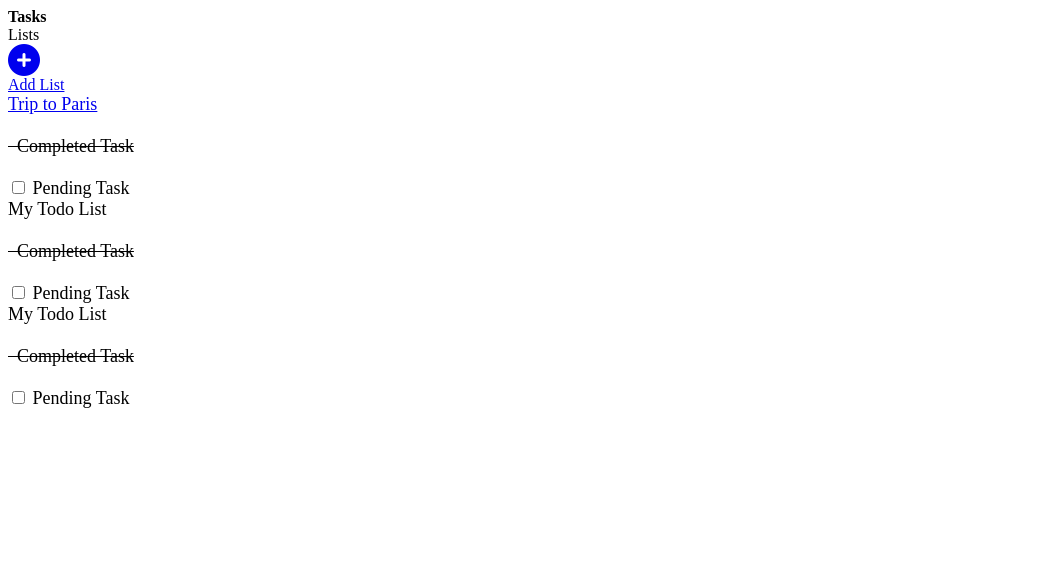
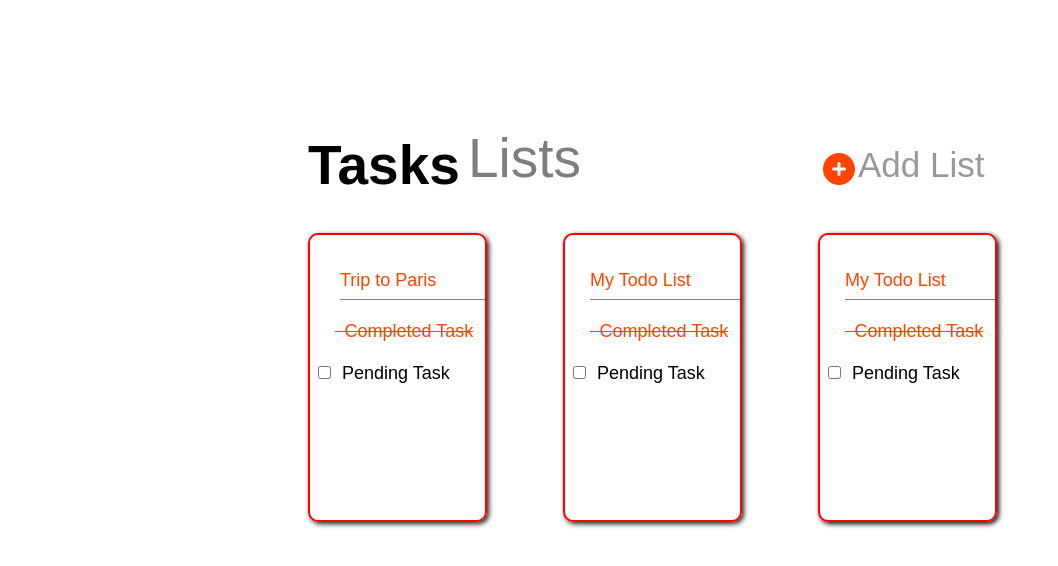
Before and after one commit to pavanmg007/Todo, a plain HTML site: page index.html in a window 1280 px wide. Shown: the whole page, without its empty margins (0-1058 px from the left). Drawn offline with Linux system fonts and the light colour scheme.

Commit message:
Update index.html

```diff
--- a/index.html
+++ b/index.html
@@ -6,7 +6,7 @@
     <meta http-equiv="X-UA-Compatible" content="IE=edge">
     <meta name="viewport" content="width=device-width, initial-scale=1.0">
     <title>Todo | Home - 1366</title>
-    <link rel="stylesheet" href="./index.css" type="">
+    <link rel="stylesheet" href="./style.css" type="">
     <script src="https://kit.fontawesome.com/ab5e169b32.js" crossorigin="anonymous"></script>
     <link rel="preconnect" href="https://fonts.googleapis.com">
     <link rel="preconnect" href="https://fonts.gstatic.com" crossorigin>
```
